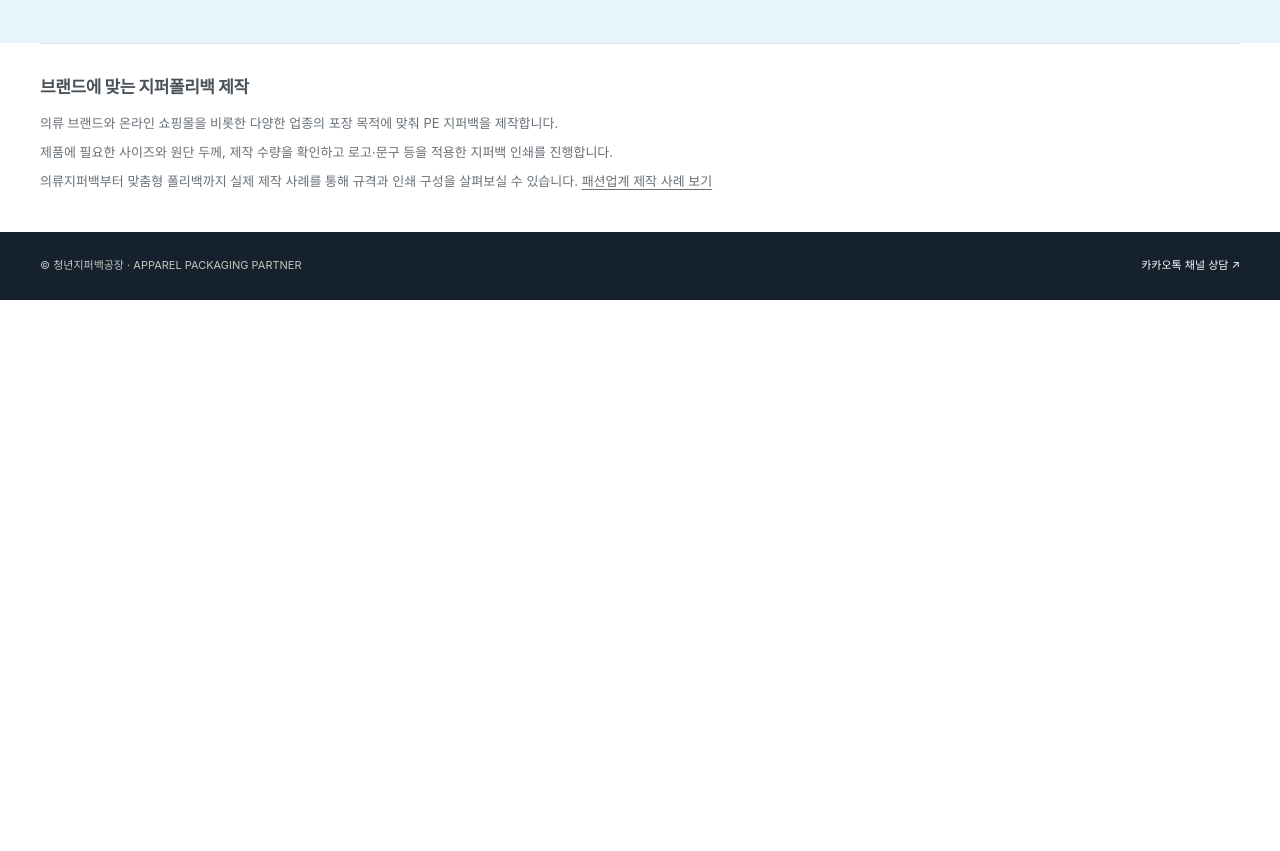
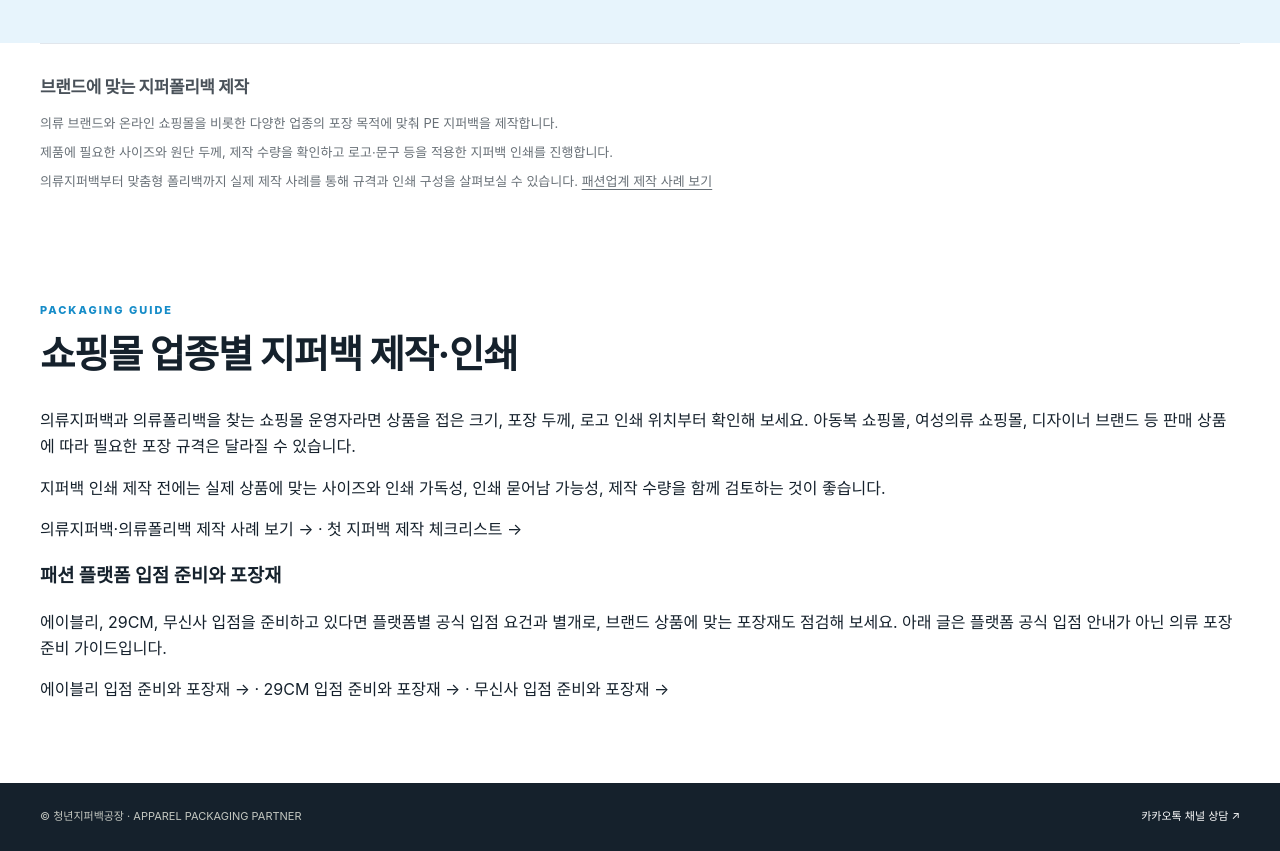
Before and after one commit to zipperbagfactory/zipperbag-site, a plain HTML site: page index.html in a window 1280 px wide. Shown: the part 4157-5008 px from the top of the page. Before the commit the page ends 4457 px from the top, so only its background shows below. Drawn offline with Linux system fonts and the light colour scheme; a web font is replaced by a local one.

Commit message:
Improve relevant apparel packaging SEO and internal links

```diff
--- a/index.html
+++ b/index.html
@@ -29,8 +29,8 @@
 <meta name="msvalidate.01" content="593B1D692F8E07958CF16C55C9CD63CB" />
 <meta name="naver-site-verification" content="1a6e3ac086e0bfdce25cb504a6d76536bbacd4fc" />
 <meta charset="utf-8"><meta name="viewport" content="width=device-width, initial-scale=1">
-<meta name="description" content="브랜드와 쇼핑몰을 위한 PE 지퍼백 맞춤 제작. 실제 제작 포트폴리오와 사이즈·두께·로고 인쇄 사례를 확인하고 견적을 상담하세요.">
-<title>지퍼백 제작·인쇄 | 브랜드 맞춤 폴리백 - 청년지퍼백공장</title>
+<meta name="description" content="의류지퍼백·의류폴리백 맞춤 제작 및 로고 인쇄. 의류 쇼핑몰, 아동복 쇼핑몰, 디자이너 브랜드를 위한 PE 지퍼백 규격·두께·인쇄 사례와 제작 상담을 확인하세요.">
+<title>지퍼백 제작·인쇄 | 의류지퍼백·의류폴리백 - 청년지퍼백공장</title>
 <link rel="canonical" href="https://www.zipperbag.net/">
 <meta property="og:type" content="website">
 <meta property="og:url" content="https://www.zipperbag.net/">
@@ -402,7 +402,7 @@ main>.hero.wrap p{
     <p>의류지퍼백부터 맞춤형 폴리백까지 실제 제작 사례를 통해 규격과 인쇄 구성을 살펴보실 수 있습니다. <a href="./fashion.html">패션업계 제작 사례 보기</a></p>
   </div>
 </section>
-</main><footer class="footer"><div class="wrap"><span>© 청년지퍼백공장 · APPAREL PACKAGING PARTNER</span><span><a href="http://pf.kakao.com/_mCxjJT" target="_blank" rel="noopener" style="color:#fff">카카오톡 채널 상담 ↗</a></span></div></footer>
+<section class="section" id="packaging-search-guide"><div class="wrap"><div class="section-head"><div><span class="eyebrow">PACKAGING GUIDE</span><h2>쇼핑몰 업종별 지퍼백 제작·인쇄</h2></div></div><p>의류지퍼백과 의류폴리백을 찾는 쇼핑몰 운영자라면 상품을 접은 크기, 포장 두께, 로고 인쇄 위치부터 확인해 보세요. 아동복 쇼핑몰, 여성의류 쇼핑몰, 디자이너 브랜드 등 판매 상품에 따라 필요한 포장 규격은 달라질 수 있습니다.</p><p>지퍼백 인쇄 제작 전에는 실제 상품에 맞는 사이즈와 인쇄 가독성, 인쇄 묻어남 가능성, 제작 수량을 함께 검토하는 것이 좋습니다.</p><p><a href="./fashion.html">의류지퍼백·의류폴리백 제작 사례 보기 →</a> · <a href="./journal-first-order.html">첫 지퍼백 제작 체크리스트 →</a></p><h3>패션 플랫폼 입점 준비와 포장재</h3><p>에이블리, 29CM, 무신사 입점을 준비하고 있다면 플랫폼별 공식 입점 요건과 별개로, 브랜드 상품에 맞는 포장재도 점검해 보세요. 아래 글은 플랫폼 공식 입점 안내가 아닌 의류 포장 준비 가이드입니다.</p><p><a href="./journal-ably-packaging.html">에이블리 입점 준비와 포장재 →</a> · <a href="./journal-29cm-packaging.html">29CM 입점 준비와 포장재 →</a> · <a href="./journal-musinsa-packaging.html">무신사 입점 준비와 포장재 →</a></p></div></section></main><footer class="footer"><div class="wrap"><span>© 청년지퍼백공장 · APPAREL PACKAGING PARTNER</span><span><a href="http://pf.kakao.com/_mCxjJT" target="_blank" rel="noopener" style="color:#fff">카카오톡 채널 상담 ↗</a></span></div></footer>
 
 
 <script>
```
